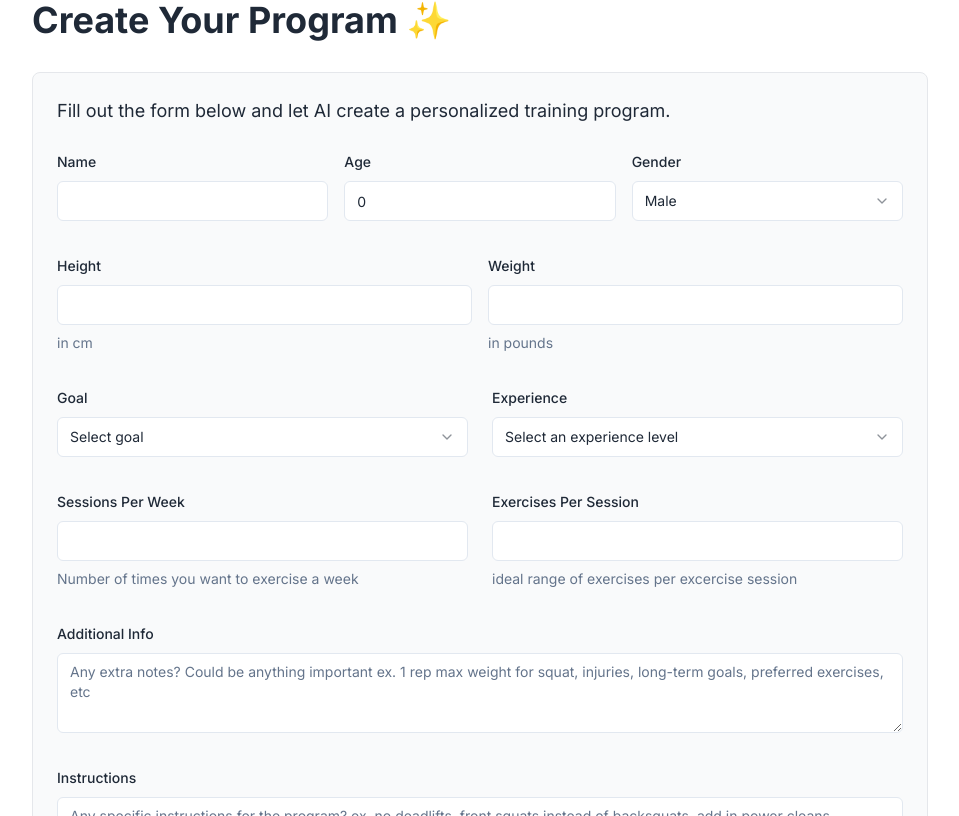
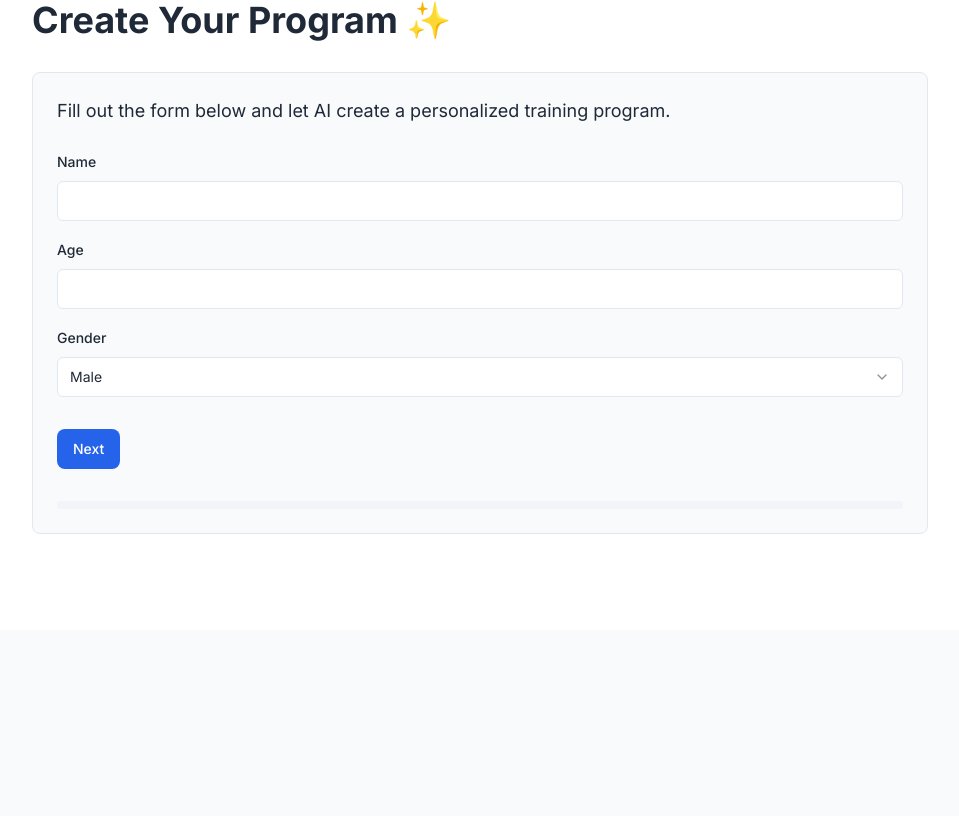
Before and after one commit to achen2089/practical-training, a Next.js app: page / in a window 1280 px wide. Shown: the part 864-1680 px from the top of the page, without its empty margins (160-1119 px from the left). Built offline with nearby package versions, Linux system fonts and the light colour scheme.

Commit message:
turn form into multi page

```diff
--- a/components/ProfileForm.tsx
+++ b/components/ProfileForm.tsx
@@ -1,11 +1,10 @@
-"use client"
-
 import React, { useState } from 'react';
 import { useForm } from "react-hook-form";
 import { z } from "zod";
 import { zodResolver } from "@hookform/resolvers/zod";
 import { Button } from "@/components/ui/button";
 import { Form } from "@/components/ui/form";
+import { Progress } from "@/components/ui/progress";
 import { Textarea } from "@/components/ui/textarea";
 import { createNote } from '@/lib/createNote';
 import { createProgram } from '@/lib/createProgram';
@@ -19,27 +18,28 @@ import {
   PopoverTrigger,
 } from "@/components/ui/popover"
 
+const TOTAL_STEPS = 3;
+
 const formSchema = z.object({
-  clientName: z.string().min(2, {
-    message: "client's name must be at least 2 characters.",
-  }),
-  age: z.string(),
+  clientName: z.string().min(2, { message: "Name must be at least 2 characters.", }),
+  age: z.string().min(1, { message: "Age is required" }),
   gender: z.enum(["Male", "Female", "Other"]),
-  height: z.string(),
-  weight: z.string(),
-  experience: z.string(),
-  goal: z.string(),
-  sessions: z.string(),
-  exercises: z.string(),
+  height: z.string().min(1, { message: "Height is required" }),
+  weight: z.string().min(1, { message: "Weight is required" }),
+  experience: z.string().min(1, { message: "Experience is required" }),
+  goal: z.string().min(1, { message: "Goal is required" }),
+  sessions: z.string().min(1, { message: "Number of sessions is required" }),
+  exercises: z.string().min(1, { message: "Number of exercises is required" }),
   notes: z.string().optional(),
   instructions: z.string().optional(),
 })
 
 export const ProfileForm: React.FC = () => {
+    const [currentStep, setCurrentStep] = useState(1);
     const [isGenerating, setIsGenerating] = useState(false);
     const [profileData, setProfileData] = useState<null | any>(null);
     const [programData, setProgramData] = useState<null | any>(null);
-    const [currentStep, setCurrentStep] = useState<'form' | 'profile' | 'program'>('form');
+    const [currentView, setCurrentView] = useState<'form' | 'profile' | 'program'>('form');
     const [error, setError] = useState<string | null>(null);
     const [feedback, setFeedback] = useState<string | null>(null);
 
@@ -47,7 +47,7 @@ export const ProfileForm: React.FC = () => {
         resolver: zodResolver(formSchema),
         defaultValues: {
             clientName: "",
-            age: "0",
+            age: "",
             gender: "Male",
             height: "",
             weight: "",
@@ -58,6 +58,7 @@ export const ProfileForm: React.FC = () => {
             notes: "",
             instructions: "",
         },
+        mode: "onChange",
     })
 
     async function onSubmit(values: z.infer<typeof formSchema>) {
@@ -65,10 +66,9 @@ export const ProfileForm: React.FC = () => {
       setProfileData(null);
       setProgramData(null);
       setError(null);
-      setCurrentStep('profile');
+      setCurrentView('profile');
 
       try {
-
         // Generate profile
         const { clientProfile } = await createNote(JSON.stringify(values));
         setProfileData(clientProfile);
@@ -77,11 +77,11 @@ export const ProfileForm: React.FC = () => {
           throw new Error("No profile data generated");
         }
 
-        setCurrentStep('program');
+        setCurrentView('program');
 
         // Generate program
         const { clientProgram } = await createProgram(JSON.stringify({...clientProfile, weeks: 1}));
-        setProgramData( clientProgram );
+        setProgramData(clientProgram);
 
         if (Object.keys(clientProgram).length === 0) {
           throw new Error("No program data generated");
@@ -98,7 +98,8 @@ export const ProfileForm: React.FC = () => {
     const resetForm = () => {
       setProfileData(null);
       setProgramData(null);
-      setCurrentStep('form');
+      setCurrentView('form');
+      setCurrentStep(1);
       setError(null);
       form.reset();
     };
@@ -136,16 +137,51 @@ export const ProfileForm: React.FC = () => {
       }
     };
 
+    const nextStep = async () => {
+      const isValid = await form.trigger(
+        currentStep === 1
+          ? ['clientName', 'age', 'gender']
+          : currentStep === 2
+          ? ['height', 'weight', 'experience']
+          : ['goal', 'sessions', 'exercises']
+      );
+
+      if (isValid) {
+        if (currentStep < TOTAL_STEPS) {
+          setCurrentStep(prevStep => prevStep + 1);
+        } else {
+          await form.handleSubmit(onSubmit)();
+        }
+      }
+    };
+
+    const prevStep = () => {
+      setCurrentStep(prevStep => Math.max(prevStep - 1, 1));
+    };
+
   return (
     <div className="space-y-8">
-      {currentStep === 'form' && (
+      {currentView === 'form' && (
         <Form {...form}>
-          <form onSubmit={form.handleSubmit(onSubmit)} className="space-y-8">
-            <ProfileFormFields form={form} />
-            <Button type="submit" disabled={isGenerating} className="bg-blue-600 text-white rounded-lg hover:bg-blue-700 transition-colors duration-200">
-              {isGenerating ? 'Generating...' : 'Create Program'}
-            </Button>
+          <form onSubmit={(e) => e.preventDefault()} className="space-y-8">
+            <ProfileFormFields form={form} step={currentStep} />
+            <div className="flex justify-between">
+              {currentStep > 1 && (
+                <Button type="button" onClick={prevStep}>
+                  Previous
+                </Button>
+              )}
+              <Button type="button" onClick={nextStep}>
+                {currentStep < TOTAL_STEPS ? 'Next' : 'Create Program'}
+              </Button>
+            </div>
           </form>
+          <div >
+            <Progress
+              value={((currentStep - 1) / TOTAL_STEPS) * 100}
+              className="[&>*]:bg-blue-600 w-full h-2"
+            />
+          </div>
         </Form>
       )}
 
@@ -168,7 +204,7 @@ export const ProfileForm: React.FC = () => {
             </div>
           </div>
           <p className="text-lg font-bold text-gray-900 dark:text-gray-100">
-            Generating {currentStep === 'profile' ? 'profile' : 'program'}...
+            Generating {currentView === 'profile' ? 'profile' : 'program'}...
           </p>
         </div>
       )}
--- a/components/ProfileFormFields.tsx
+++ b/components/ProfileFormFields.tsx
@@ -17,14 +17,15 @@ import {
 import { Input } from "@/components/ui/input";
 import { Textarea } from "@/components/ui/textarea";
 
-export const ProfileFormFields = ({ form } : {form : any}) => (
+export const ProfileFormFields = ({ form, step } : { form: any, step: number }) => (
   <>
-    <div className="flex flex-col md:flex-row md:gap-4">
+    {step === 1 && (
+      <div className="space-y-4">
         <FormField
           control={form.control}
           name="clientName"
           render={({ field }) => (
-          <FormItem className="flex-1 mb-4 md:mb-0">
+            <FormItem>
               <FormLabel>Name</FormLabel>
               <FormControl>
                 <Input {...field} />
@@ -37,7 +38,7 @@ export const ProfileFormFields = ({ form } : {form : any}) => (
           control={form.control}
           name="age"
           render={({ field }) => (
-          <FormItem className="flex-1 mb-4 md:mb-0">
+            <FormItem>
               <FormLabel>Age</FormLabel>
               <FormControl>
                 <Input type="number" {...field} />
@@ -50,7 +51,7 @@ export const ProfileFormFields = ({ form } : {form : any}) => (
           control={form.control}
           name="gender"
           render={({ field }) => (
-          <FormItem className="flex-1 mb-4 md:mb-0">
+            <FormItem>
               <FormLabel>Gender</FormLabel>
               <FormControl>
                 <Select onValueChange={field.onChange} defaultValue={field.value}>
@@ -71,15 +72,18 @@ export const ProfileFormFields = ({ form } : {form : any}) => (
           )}
         />
       </div>
-    <div className="flex flex-col md:flex-row md:gap-4">
+    )}
+
+    {step === 2 && (
+      <div className="space-y-4">
         <FormField
           control={form.control}
           name="height"
           render={({ field }) => (
-          <FormItem className="flex-1 mb-4 md:mb-0">
+            <FormItem>
               <FormLabel>Height</FormLabel>
               <FormControl>
-              <Input type="number"  {...field} />
+                <Input type="number" {...field} />
               </FormControl>
               <FormDescription>in cm</FormDescription>
               <FormMessage />
@@ -90,23 +94,48 @@ export const ProfileFormFields = ({ form } : {form : any}) => (
           control={form.control}
           name="weight"
           render={({ field }) => (
-          <FormItem className="flex-1 mb-4 md:mb-0">
+            <FormItem>
               <FormLabel>Weight</FormLabel>
               <FormControl>
-              <Input type="number"  {...field} />
+                <Input type="number" {...field} />
               </FormControl>
               <FormDescription>in pounds</FormDescription>
               <FormMessage />
             </FormItem>
           )}
         />
+        <FormField
+          control={form.control}
+          name="experience"
+          render={({ field }) => (
+            <FormItem>
+              <FormLabel>Experience</FormLabel>
+              <Select onValueChange={field.onChange} defaultValue={field.value}>
+                <FormControl>
+                  <SelectTrigger>
+                    <SelectValue placeholder="Select an experience level" />
+                  </SelectTrigger>
+                </FormControl>
+                <SelectContent>
+                  <SelectItem value="Beginner">Beginner (0 - 1 years)</SelectItem>
+                  <SelectItem value="Intermediate">Intermediate (1 - 4 years)</SelectItem>
+                  <SelectItem value="Advanced">Advanced (4+ years)</SelectItem>
+                </SelectContent>
+              </Select>
+              <FormMessage />
+            </FormItem>
+          )}
+        />
       </div>
-    <div className="flex flex-col md:flex-row md:gap-6">
+    )}
+
+    {step === 3 && (
+      <div className="space-y-4">
         <FormField
           control={form.control}
           name="goal"
           render={({ field }) => (
-          <FormItem className="flex-1 mb-4 md:mb-0">
+            <FormItem>
               <FormLabel>Goal</FormLabel>
               <Select onValueChange={field.onChange} defaultValue={field.value}>
                 <FormControl>
@@ -128,36 +157,12 @@ export const ProfileFormFields = ({ form } : {form : any}) => (
         />
         <FormField
           control={form.control}
-        name="experience"
-        render={({ field }) => (
-          <FormItem className="flex-1 mb-4 md:mb-0">
-            <FormLabel>Experience</FormLabel>
-            <Select onValueChange={field.onChange} defaultValue={field.value}>
-              <FormControl>
-                <SelectTrigger>
-                  <SelectValue placeholder="Select an experience level" />
-                </SelectTrigger>
-              </FormControl>
-              <SelectContent>
-                <SelectItem value="Beginner">Beginner (0 - 1 years)</SelectItem>
-                <SelectItem value="Intermediate">Intermediate (1 - 4 years)</SelectItem>
-                <SelectItem value="Advanced">Advanced (4+ years)</SelectItem>
-              </SelectContent>
-            </Select>
-            <FormMessage />
-          </FormItem>
-        )}
-      />
-    </div>
-    <div className="flex flex-col md:flex-row md:gap-6">
-      <FormField
-        control={form.control}
           name="sessions"
           render={({ field }) => (
-          <FormItem className="flex-1 mb-4 md:mb-0">
+            <FormItem>
               <FormLabel>Sessions Per Week</FormLabel>
               <FormControl>
-              <Input type="number"  {...field} />
+                <Input type="number" {...field} />
               </FormControl>
               <FormDescription>Number of times you want to exercise a week</FormDescription>
               <FormMessage />
@@ -168,22 +173,21 @@ export const ProfileFormFields = ({ form } : {form : any}) => (
           control={form.control}
           name="exercises"
           render={({ field }) => (
-          <FormItem className="flex-1 mb-4 md:mb-0">
+            <FormItem>
               <FormLabel>Exercises Per Session</FormLabel>
               <FormControl>
-              <Input type="string"  {...field} />
+                <Input type="string" {...field} />
               </FormControl>
-            <FormDescription>ideal range of exercises per excercise session</FormDescription>
+              <FormDescription>Ideal range of exercises per exercise session</FormDescription>
               <FormMessage />
             </FormItem>
           )}
         />
-    </div>
         <FormField
           control={form.control}
           name="notes"
           render={({ field }) => (
-        <FormItem className="mb-4">
+            <FormItem>
               <FormLabel>Additional Info</FormLabel>
               <FormControl>
                 <Textarea
@@ -213,5 +217,7 @@ export const ProfileFormFields = ({ form } : {form : any}) => (
             </FormItem>
           )}
         />
+      </div>
+    )}
   </>
 );
```
Lines whose indentation alone changed are shown as unchanged.
